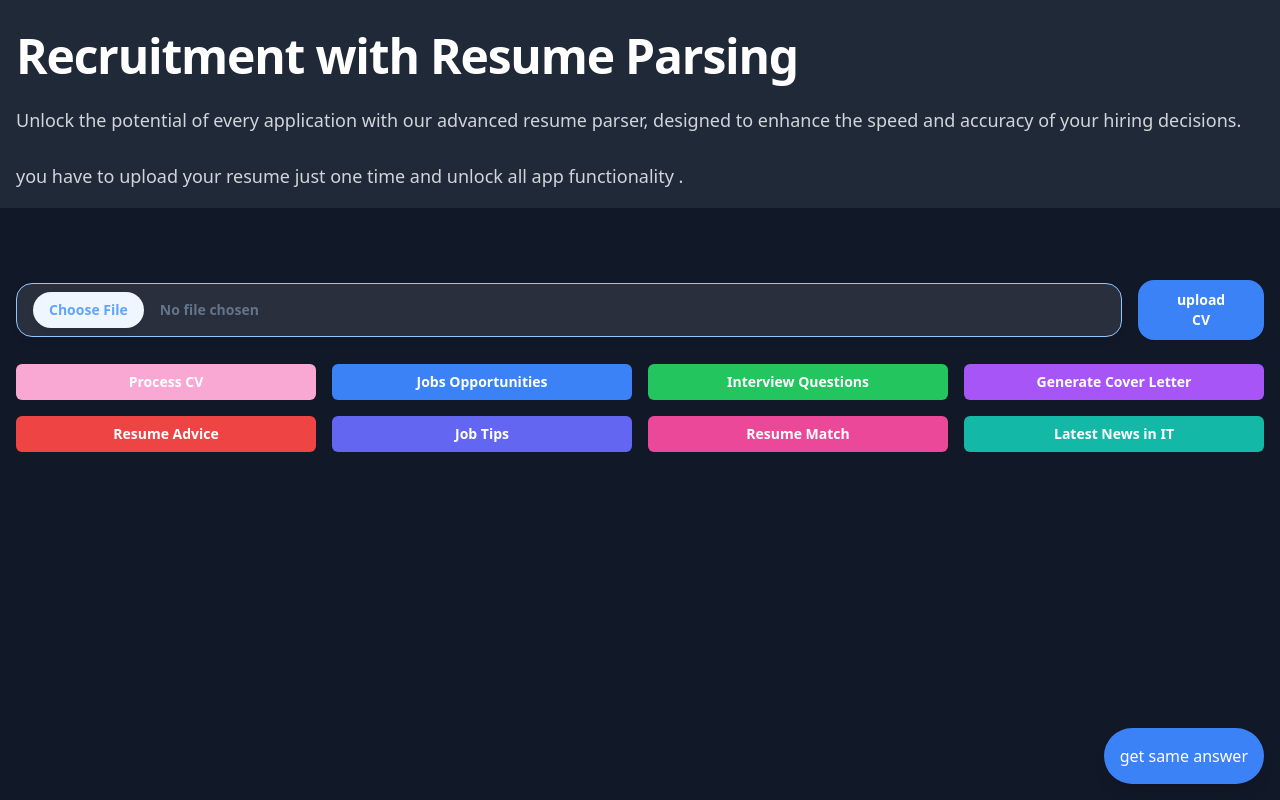
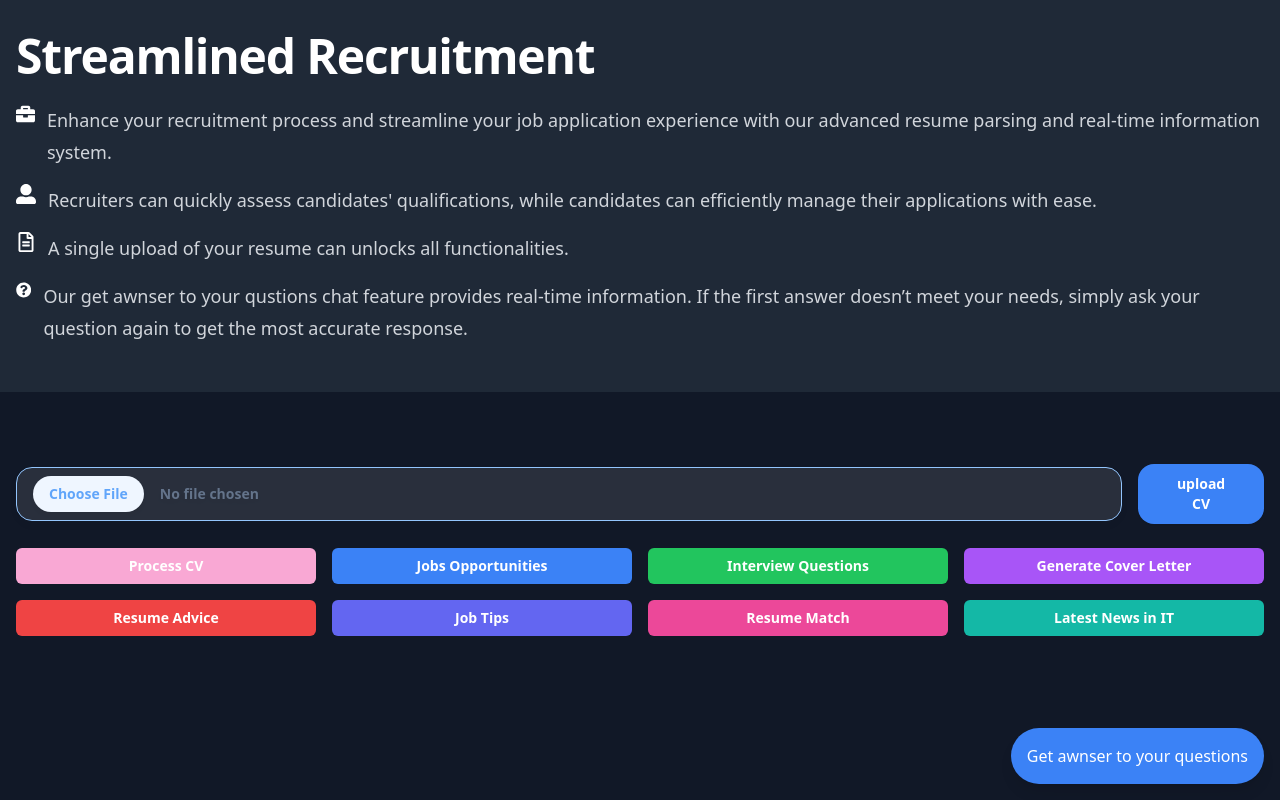
Before and after one commit to btissam19/smartfactoryfrontend, a React (Create React App) app: page / in a window 1280 px wide. Built offline with nearby package versions, Linux system fonts and the light colour scheme.

Commit message:
all function  in new jobs

```diff
--- a/package.json
+++ b/package.json
@@ -8,6 +8,7 @@
     "@testing-library/user-event": "^13.5.0",
     "react": "^18.2.0",
     "react-dom": "^18.2.0",
+    "react-icons": "^5.3.0",
     "react-markdown": "^9.0.1",
     "react-scripts": "5.0.1",
     "react-toastify": "^10.0.5",
--- a/src/components/Chat.js
+++ b/src/components/Chat.js
@@ -12,13 +12,11 @@ function Chat() {
   const handleSendMessage = async (e) => {
     e.preventDefault();
     if (inputMessage.trim() !== '') {
-      // Add user message to chat
       setMessages([...messages, { text: inputMessage, sender: 'user' }]);
       setInputMessage('');
       setLoading(true); // Set loading state to true
 
       try {
-        // Send message to backend
         const response = await fetch('http://127.0.0.1:8000/generate_answers', {
           method: 'POST',
           headers: {
@@ -32,7 +30,6 @@ function Chat() {
         }
 
         const data = await response.json();
-        // Add bot's response to chat
         setMessages(prevMessages => [
           ...prevMessages,
           { text: data.answers[0], sender: 'bot' }
@@ -55,7 +52,7 @@ function Chat() {
         onClick={toggleChat}
         className="fixed bottom-4 right-4 bg-blue-500 text-white p-4 rounded-full shadow-lg hover:bg-blue-600 transition-colors"
       >
-        {isOpen ? 'Close Chat' : 'get same answer'}
+        {isOpen ? 'Close Chat' : 'Get awnser to your questions'}
       </button>
       {isOpen && (
         <div className="fixed bottom-20 right-4 w-80 h-96 bg-white rounded-lg shadow-xl flex flex-col border border-gray-300">
@@ -69,7 +66,7 @@ function Chat() {
                   className={`inline-block p-2 rounded-lg ${
                     message.sender === 'user'
                       ? 'bg-blue-500 text-white'
-                      : 'bg-green-500 text-white' // Updated styling for bot answers
+                      : 'bg-green-500 text-white'
                   }`}
                 >
                   {message.sender === 'bot' ? (
@@ -81,8 +78,8 @@ function Chat() {
               </div>
             ))}
             {loading && (
-              <div className="text-center mt-2">
-                <span>Loading...</span>
+              <div className="text-center mt-2 text-black">
+                <span className='text-black'>Loading...</span>
               </div>
             )}
           </div>
--- a/src/components/Header.js
+++ b/src/components/Header.js
@@ -1,13 +1,30 @@
 // src/components/Header.js
 import React from 'react';
+import { FaRegFileAlt, FaQuestionCircle, FaUserAlt, FaBriefcase } from 'react-icons/fa';
 
 function Header() {
   return (
-    <header className="bg-gray-800 py-4">
+    <header className="bg-gray-800 py-8">
       <div className="container mx-auto px-4">
-        <h1 className="mt-4 text-4xl font-bold tracking-tight text-white sm:text-5xl">Recruitment with  Resume Parsing</h1>
-        <p className="mt-6 text-lg leading-8 text-gray-300">Unlock the potential of every application with our advanced resume parser, designed to enhance the speed and accuracy of your hiring decisions.</p>
-        <p className="mt-6 text-lg leading-8 text-gray-300">you have to upload your resume just one time and unlock all app functionality .</p>
+        <h1 className="text-4xl font-bold tracking-tight text-white sm:text-5xl mb-6">
+          Streamlined Recruitment
+        </h1>
+        <p className="text-lg leading-8 text-gray-300 mb-4 flex items-start">
+          <FaBriefcase className="text-white text-xl mr-3" />
+          Enhance your recruitment process and streamline your job application experience with our advanced resume parsing and real-time information system.
+        </p>
+        <p className="text-lg leading-8 text-gray-300 mb-4 flex items-start">
+          <FaUserAlt className="text-white text-xl mr-3" />
+          Recruiters can quickly assess candidates' qualifications, while candidates can efficiently manage their applications with ease.
+        </p>
+        <p className="text-lg leading-8 text-gray-300 mb-4 flex items-start">
+          <FaRegFileAlt className="text-white text-xl mr-3" />
+           A single upload of your resume can unlocks all functionalities.
+        </p>
+        <p className="text-lg leading-8 text-gray-300 mb-4 flex items-start">
+          <FaQuestionCircle className="text-white text-xl mr-3" />
+           Our get awnser to your qustions chat feature provides real-time information. If the first answer doesn’t meet your needs, simply ask your question again to get the most accurate response.
+        </p>
       </div>
     </header>
   );
--- a/src/components/LatestJobs.js
+++ b/src/components/LatestJobs.js
@@ -107,7 +107,7 @@ function LatestJobs() {
         />
         <button
           type="submit"
-          className="p-2 bg-blue-500 text-white rounded-md hover:bg-blue-600"
+          className="px-10 py-2 bg-blue-500 text-white rounded-md hover:bg-blue-600"
         >
           Search Jobs
         </button>
```
Also changed, not shown: 1 other file (tests, documents, lock files or other folders).
